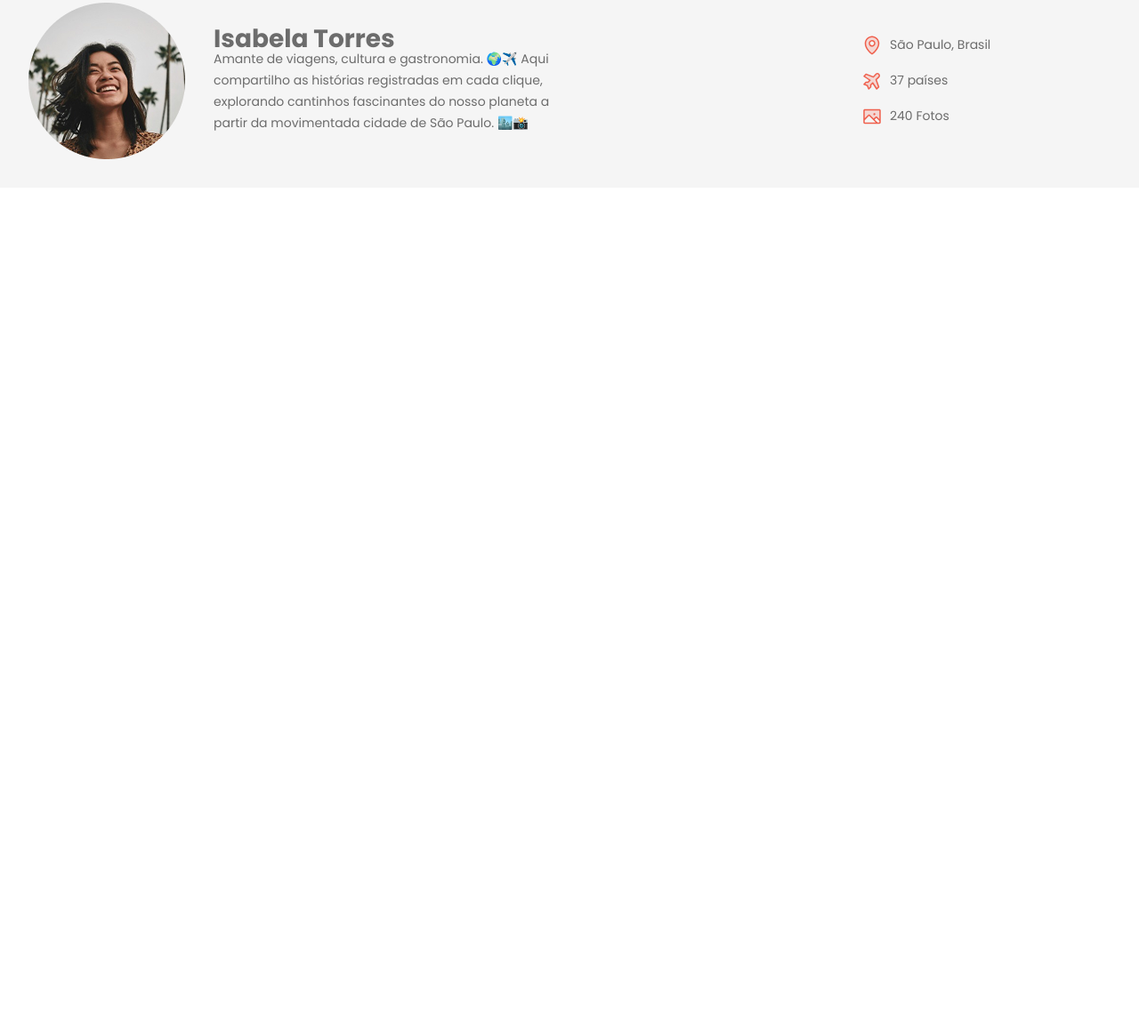
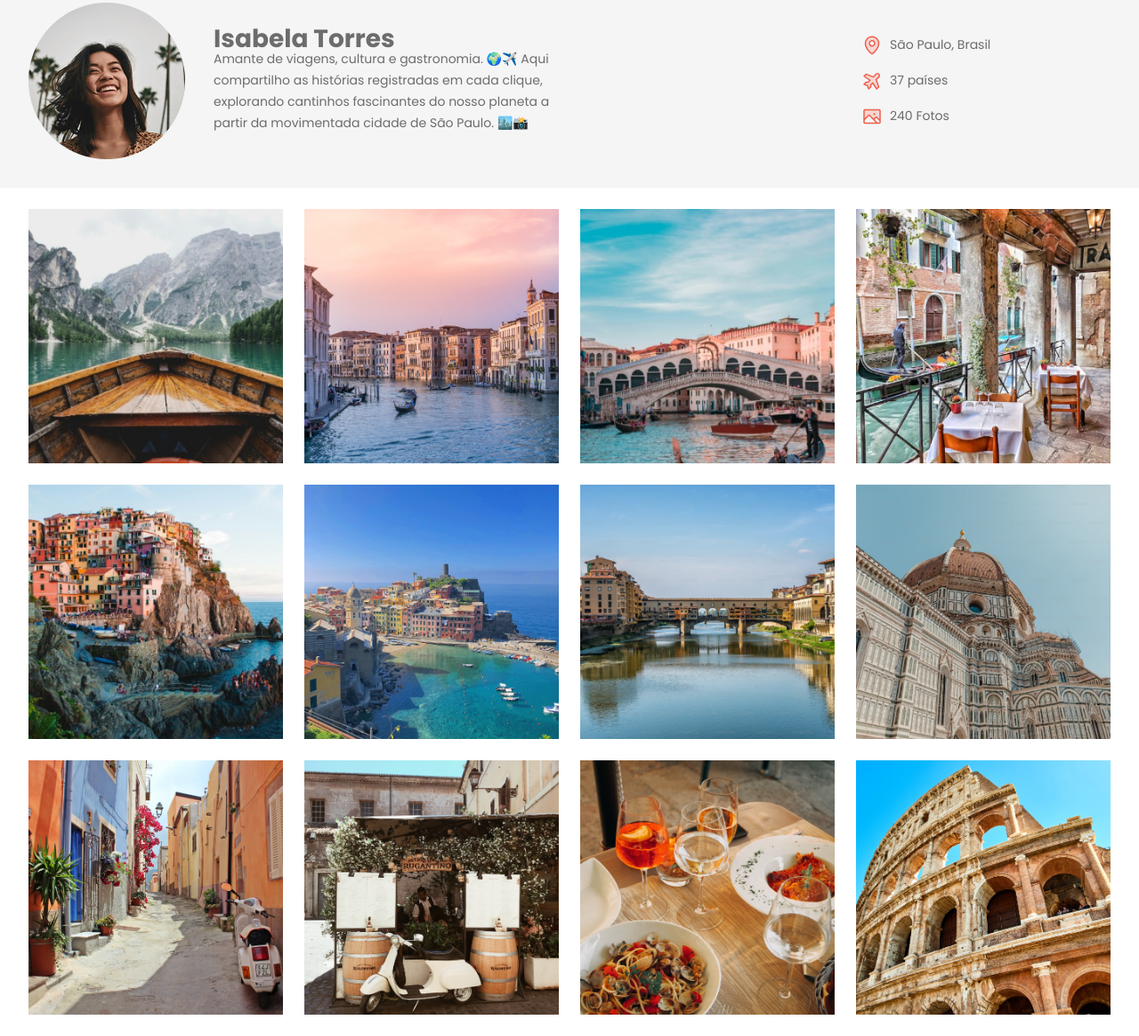
Before and after one commit to flpiensen/ProjetoTravelgram, a plain HTML site: page index.html in a window 1280 px wide. Shown: the part 125-1290 px from the top of the page at 89% size. Before the commit the page ends 800 px from the top, so only its background shows below. Drawn offline with Linux system fonts and the light colour scheme.

Commit message:
feat: add photo gallery section and main CSS styles for image layout

```diff
--- a/index.html
+++ b/index.html
@@ -60,5 +60,20 @@
         </div>
     </header>
     </div>
+
+    <main class="container_de_fotos">
+        <img src="assets/images/Image 01.png" alt="Imagem de uma viagem do usuário">
+        <img src="assets/images/Image 02.png" alt="Imagem de uma viagem do usuário">
+        <img src="assets/images/Image 03.png" alt="Imagem de uma viagem do usuário">
+        <img src="assets/images/Image 04.png" alt="Imagem de uma viagem do usuário">
+        <img src="assets/images/Image 05.png" alt="Imagem de uma viagem do usuário">
+        <img src="assets/images/Image 06.png" alt="Imagem de uma viagem do usuário">
+        <img src="assets/images/Image 07.png" alt="Imagem de uma viagem do usuário">
+        <img src="assets/images/Image 08.png" alt="Imagem de uma viagem do usuário">
+        <img src="assets/images/Image 09.png" alt="Imagem de uma viagem do usuário">
+        <img src="assets/images/Image 10.png" alt="Imagem de uma viagem do usuário">
+        <img src="assets/images/Image 11.png" alt="Imagem de uma viagem do usuário">
+        <img src="assets/images/Image 12.png" alt="Imagem de uma viagem do usuário">
+    </main>
 </body>
 </html>
--- a/styles/index.css
+++ b/styles/index.css
@@ -3,3 +3,5 @@
 @import url(nav.css);
 
 @import url(header.css);
+
+@import url(main.css);
--- /dev/null
+++ b/styles/main.css
@@ -0,0 +1,13 @@
+.container_de_fotos {
+    display: flex;
+    flex-wrap: wrap;
+    gap: 24px;
+    padding-block: 24px;
+    justify-content: center;
+}
+
+main img {
+    width: 286px;
+    height: 286px;
+    object-fit: cover;
+}
```
